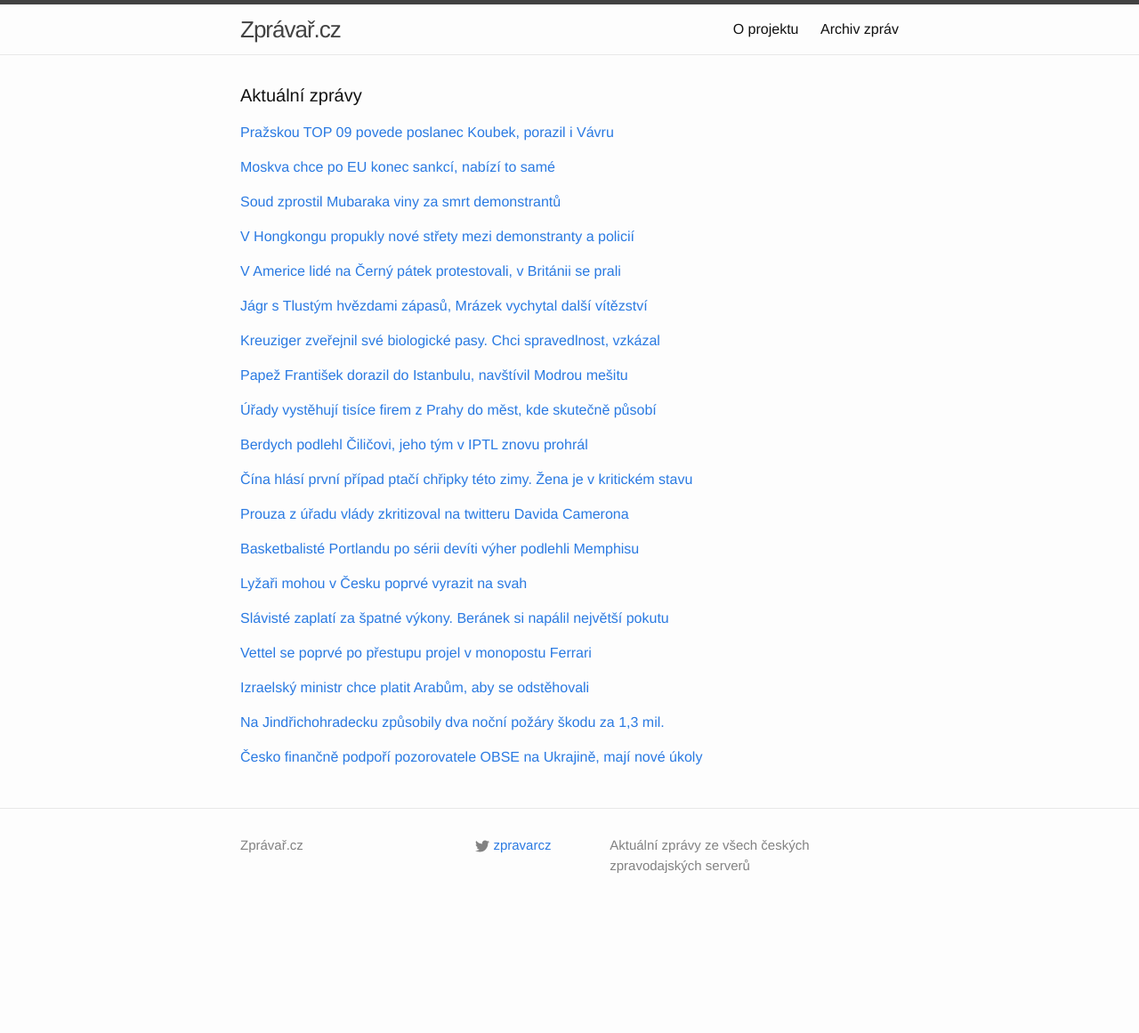
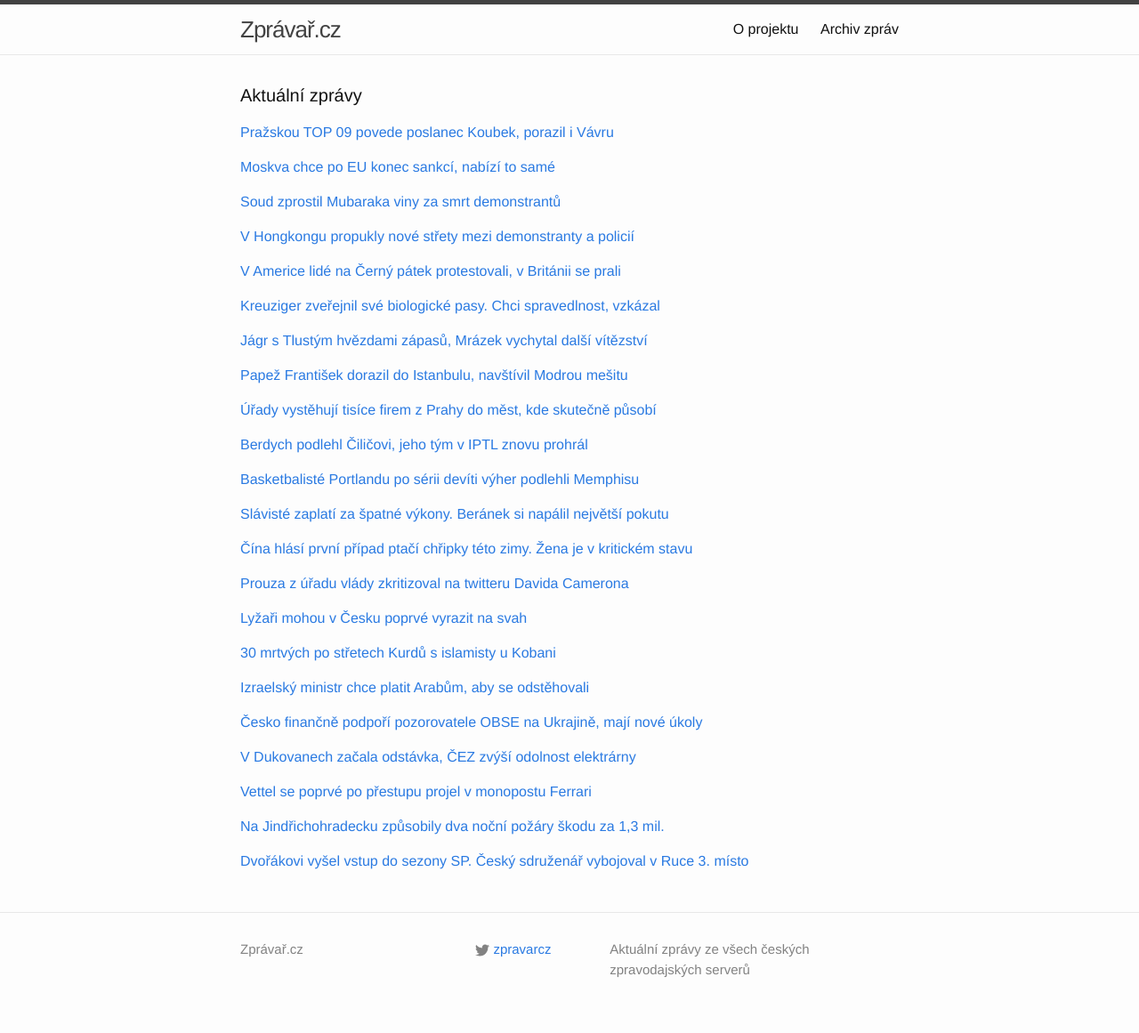
Before and after one commit to adliska/zpravar, a Jekyll site: the page built from index.html, in a window 1280 px wide. Shown: the whole page at 89% size. Built offline with Jekyll 4.4.1, drawn with Linux system fonts in a browser that asks for light colours; before the commit the page ends 1044 px from its top, so only the background shows below that; some of the changed lines change nothing that is shown.

Commit message:
zpravar news update

```diff
--- a/index.html
+++ b/index.html
@@ -81,8 +81,18 @@ layout: default
 <li><a href=http://www.tyden.cz/rubriky/zahranici/amerika/ferguson-demonstranti-zablokovali-nakupni-strediska_325685.html>Ferguson: demonstranti zablokovali nákupní střediska - www.tyden.cz</a></li>
 <li><a href=http://www.ceskenoviny.cz/zpravy/zpravy/fergusonsti-demonstranti-zablokovali-nakupni-stredisko/1152818>Fergusonští demonstranti zablokovali nákupní středisko - www.ceskenoviny.cz</a></li>
 </ul>
-</div><p><a href="javascript:;" onclick="toggle_visibility('zpravy5')">Jágr s Tlustým hvězdami zápasů, Mrázek vychytal další vítězství</a></p>
+</div><p><a href="javascript:;" onclick="toggle_visibility('zpravy5')">Kreuziger zveřejnil své biologické pasy. Chci spravedlnost, vzkázal </a></p>
 <div id="zpravy5" style="display:none">
+<ul>
+<li><a href=http://sport.lidovky.cz/roman-kreuziger-zverejnil-biologicke-pasy-internet-fyy-/ostatni-sporty.aspx?c=A141129_122741_ln-sport-ostatni_lso>Kreuziger zveřejnil své biologické pasy. Chci spravedlnost, vzkázal  - sport.lidovky.cz</a></li>
+<li><a href=http://www.tyden.cz/rubriky/sport/ostatni-sporty/cyklista-kreuziger-chce-ocistit-sve-jmeno-zverejnil-biologicky-pas_325699.html>Cyklista Kreuziger chce očistit své jméno, zveřejnil biologický pas - www.tyden.cz</a></li>
+<li><a href=http://www.denik.cz/ostatni_sport/kreuziger-jedna-odtajnil-udaje-ze-sveho-biologickeho-pasu-20141129.html>Kreuziger odtajnil údaje z biologického pasu: Pravidla se nesmí měnit během hry - www.denik.cz</a></li>
+<li><a href=http://sport.aktualne.cz/kreuziger-dal-na-internet-udaje-ze-sveho-biologickeho-pasu/r~2e4a1f0677af11e49bec0025900fea04/>Kreuziger dal na internet údaje ze svého biologického pasu - sport.aktualne.cz</a></li>
+<li><a href=http://www.sportovninoviny.cz/zpravy/kreuziger-dal-na-internet-udaje-ze-sveho-biologickeho-pasu/1152877>Kreuziger dal na internet údaje ze svého biologického pasu - www.sportovninoviny.cz</a></li>
+<li><a href=http://sport.idnes.cz/kreuziger-zverejnil-dokumenty-d3c-/cyklistika.aspx?c=A141128_230028_cyklistika_tm2>Kreuziger zveřejnil své biologické pasy i další dosud utajené dokumenty - sport.idnes.cz</a></li>
+</ul>
+</div><p><a href="javascript:;" onclick="toggle_visibility('zpravy6')">Jágr s Tlustým hvězdami zápasů, Mrázek vychytal další vítězství</a></p>
+<div id="zpravy6" style="display:none">
 <ul>
 <li><a href=http://www.tyden.cz/rubriky/sport/hokej/nhl/jagr-s-tlustym-hvezdami-zapasu-mrazek-vychytal-dalsi-vitezstvi_325679.html>Jágr s Tlustým hvězdami zápasů, Mrázek vychytal další vítězství - www.tyden.cz</a></li>
 <li><a href=http://hokej.idnes.cz/jagr-a-tlusty-patrili-ke-hvezdam-zapasu-fcm-/nhl.aspx?c=A141128_215304_nhl_Mkr>Jágr a Tlustý patřili ke hvězdám zápasu, Hemský dal první gól - hokej.idnes.cz</a></li>
@@ -90,16 +100,6 @@ layout: default
 <li><a href=http://www.denik.cz/hokej/jagr-a-tlusty-patrili-ke-hvezdam-zapasu-hemsky-dal-prvni-gol-20141129.html>Jágr a Tlustý patřili ke hvězdám zápasu, Hemský dal první gól - www.denik.cz</a></li>
 <li><a href=http://www.sportovninoviny.cz/zpravy/jagr-a-tlusty-patrili-ke-hvezdam-zapasu-hemsky-dal-prvni-gol/1152836>Jágr a Tlustý patřili ke hvězdám zápasu, Hemský dal první gól - www.sportovninoviny.cz</a></li>
 <li><a href=http://sport.aktualne.cz/gol-a-nahravka-jagra-nestacily-vyhru-slavil-golman-mrazek/r~400cb212778c11e49b26002590604f2e/>Gól a nahrávka Jágra nestačily, výhru slavil gólman Mrázek - sport.aktualne.cz</a></li>
-</ul>
-</div><p><a href="javascript:;" onclick="toggle_visibility('zpravy6')">Kreuziger zveřejnil své biologické pasy. Chci spravedlnost, vzkázal </a></p>
-<div id="zpravy6" style="display:none">
-<ul>
-<li><a href=http://sport.lidovky.cz/roman-kreuziger-zverejnil-biologicke-pasy-internet-fyy-/ostatni-sporty.aspx?c=A141129_122741_ln-sport-ostatni_lso>Kreuziger zveřejnil své biologické pasy. Chci spravedlnost, vzkázal  - sport.lidovky.cz</a></li>
-<li><a href=http://www.tyden.cz/rubriky/sport/ostatni-sporty/cyklista-kreuziger-chce-ocistit-sve-jmeno-zverejnil-biologicky-pas_325699.html>Cyklista Kreuziger chce očistit své jméno, zveřejnil biologický pas - www.tyden.cz</a></li>
-<li><a href=http://www.denik.cz/ostatni_sport/kreuziger-jedna-odtajnil-udaje-ze-sveho-biologickeho-pasu-20141129.html>Kreuziger odtajnil údaje z biologického pasu: Pravidla se nesmí měnit během hry - www.denik.cz</a></li>
-<li><a href=http://sport.aktualne.cz/kreuziger-dal-na-internet-udaje-ze-sveho-biologickeho-pasu/r~2e4a1f0677af11e49bec0025900fea04/>Kreuziger dal na internet údaje ze svého biologického pasu - sport.aktualne.cz</a></li>
-<li><a href=http://www.sportovninoviny.cz/zpravy/kreuziger-dal-na-internet-udaje-ze-sveho-biologickeho-pasu/1152877>Kreuziger dal na internet údaje ze svého biologického pasu - www.sportovninoviny.cz</a></li>
-<li><a href=http://sport.idnes.cz/kreuziger-zverejnil-dokumenty-d3c-/cyklistika.aspx?c=A141128_230028_cyklistika_tm2>Kreuziger zveřejnil své biologické pasy i další dosud utajené dokumenty - sport.idnes.cz</a></li>
 </ul>
 </div><p><a href="javascript:;" onclick="toggle_visibility('zpravy7')">Papež František dorazil do Istanbulu, navštívil Modrou mešitu </a></p>
 <div id="zpravy7" style="display:none">
@@ -128,52 +128,53 @@ layout: default
 <li><a href=http://sport.idnes.cz/international-premier-tennis-league-berdych-cilic-fs8-/tenis.aspx?c=A141129_141730_tenis_tof>Berdych nestačil na Čiliče, jeho tým tak v IPTL padl i podruhé - sport.idnes.cz</a></li>
 <li><a href=http://www.sportovninoviny.cz/zpravy/berdych-podlehl-cilicovi-jeho-tym-v-iptl-znovu-prohral/1152915>Berdych podlehl Čiličovi, jeho tým v IPTL znovu prohrál - www.sportovninoviny.cz</a></li>
 </ul>
-</div><p><a href="javascript:;" onclick="toggle_visibility('zpravy10')">Čína hlásí první případ ptačí chřipky této zimy. Žena je v kritickém stavu </a></p>
+</div><p><a href="javascript:;" onclick="toggle_visibility('zpravy10')">Basketbalisté Portlandu po sérii devíti výher podlehli Memphisu</a></p>
 <div id="zpravy10" style="display:none">
+<ul>
+<li><a href=http://sport.idnes.cz/vysledky-nba-c9b-/basket.aspx?c=A141129_094617_sport-basket_ot>Basketbalisté Portlandu po sérii devíti výher podlehli Memphisu - sport.idnes.cz</a></li>
+<li><a href=http://www.sportovninoviny.cz/zpravy/basketbaliste-portlandu-po-serii-deviti-vyher-podlehli-memphisu/1152862>Basketbalisté Portlandu po sérii devíti výher podlehli Memphisu - www.sportovninoviny.cz</a></li>
+<li><a href=http://www.denik.cz/ostatni_sport/uchvatna-serie-portlandu-je-u-konce-po-deviti-vyhrach-padl-s-memphisem-20141129.html>Úchvatná série Portlandu je u konce, po devíti výhrách padl s Memphisem - www.denik.cz</a></li>
+<li><a href=http://sport.aktualne.cz/memphis-v-nba-prerusil-viteznou-jizdu-portlandu/r~0bccdef277a311e4b5c5002590604f2e/>Memphis v NBA přerušil vítěznou jízdu Portlandu - sport.aktualne.cz</a></li>
+</ul>
+</div><p><a href="javascript:;" onclick="toggle_visibility('zpravy11')">Slávisté zaplatí za špatné výkony. Beránek si napálil největší pokutu</a></p>
+<div id="zpravy11" style="display:none">
+<ul>
+<li><a href=http://www.tyden.cz/rubriky/sport/fotbal/fotbalova-liga/slaviste-zaplati-za-spatne-vykony-beranek-si-napalil-nejvetsi-pokutu_325711.html>Slávisté zaplatí za špatné výkony. Beránek si napálil největší pokutu - www.tyden.cz</a></li>
+<li><a href=http://sport.aktualne.cz/beranek-neni-se-slavii-spokojen-dal-sobe-i-hracum-pokutu/r~b9ec490277c411e4833a0025900fea04/>Beránek není se Slavii spokojen. Dal sobě i hráčům pokutu - sport.aktualne.cz</a></li>
+<li><a href=http://www.denik.cz/fotbal/ve-slavii-po-mizernem-podzimu-padaji-pokuty-nejvyssi-si-dal-kouc-beranek-2014112.html>Ve Slavii po bídném podzimu padají pokuty. Nejvyšší si dal kouč Beránek - www.denik.cz</a></li>
+<li><a href=http://www.sportovninoviny.cz/zpravy/beranek-neni-spokojen-s-podzimem-slavie-dal-si-nejvyssi-pokutu/1152905>Beránek není spokojen s podzimem Slavie, dal si nejvyšší pokutu - www.sportovninoviny.cz</a></li>
+</ul>
+</div><p><a href="javascript:;" onclick="toggle_visibility('zpravy12')">Čína hlásí první případ ptačí chřipky této zimy. Žena je v kritickém stavu </a></p>
+<div id="zpravy12" style="display:none">
 <ul>
 <li><a href=http://www.lidovky.cz/cina-hlasi-prvni-pripad-ptaci-chripky-teto-zimy-zena-je-v-kritickem-stavu-1qh-/zpravy-svet.aspx?c=A141129_073200_ln_zahranici_hm>Čína hlásí první případ ptačí chřipky této zimy. Žena je v kritickém stavu  - www.lidovky.cz</a></li>
 <li><a href=http://www.ceskenoviny.cz/zpravy/zpravy/cina-hlasi-prvni-pripad-chripky-h7n9-teto-zimni-sezony/1152829>Čína hlásí první případ chřipky H7N9 této zimní sezóny - www.ceskenoviny.cz</a></li>
 <li><a href=http://zpravy.idnes.cz/cina-hlasi-prvni-pripad-chripky-h7n9-teto-zimni-sezony-pfn-/zahranicni.aspx?c=A141129_065623_zahranicni_zt>Čína hlásí první případ ptačí chřipky této zimy. Nakazila se mladá žena - zpravy.idnes.cz</a></li>
 <li><a href=http://echo24.cz/a/wsw4a>Čína hlásí první případ chřipky H7N9 této zimní sezóny - echo24.cz</a></li>
 </ul>
-</div><p><a href="javascript:;" onclick="toggle_visibility('zpravy11')">Prouza z úřadu vlády zkritizoval na twitteru Davida Camerona</a></p>
-<div id="zpravy11" style="display:none">
+</div><p><a href="javascript:;" onclick="toggle_visibility('zpravy13')">Prouza z úřadu vlády zkritizoval na twitteru Davida Camerona</a></p>
+<div id="zpravy13" style="display:none">
 <ul>
 <li><a href=http://zpravy.aktualne.cz/domaci/prouza-z-uradu-vlady-zkritizoval-na-twitteru-davida-camerona/r~3d868de277c311e48477002590604f2e/>Prouza z úřadu vlády zkritizoval na twitteru Davida Camerona - zpravy.aktualne.cz</a></li>
 <li><a href=http://echo24.cz/a/wXKRx>Žádné dávky pro letce RAF? Pan Evropa se pustil do Camerona - echo24.cz</a></li>
 <li><a href=http://www.tyden.cz/rubriky/domaci/prouza-kritizoval-cameronuv-imigracni-plan-argumentoval-letci_325690.html>Prouza kritizoval Cameronův imigrační plán, argumentoval letci - www.tyden.cz</a></li>
 <li><a href=http://zpravy.idnes.cz/tomas-prouza-navrh-camerona-socialni-davky-britanie-f9j-/zahranicni.aspx?c=A141129_102120_zahranicni_zt>Český úředník šije do Camerona. Jako argument vytáhl letce z války - zpravy.idnes.cz</a></li>
 </ul>
-</div><p><a href="javascript:;" onclick="toggle_visibility('zpravy12')">Basketbalisté Portlandu po sérii devíti výher podlehli Memphisu</a></p>
-<div id="zpravy12" style="display:none">
-<ul>
-<li><a href=http://sport.idnes.cz/vysledky-nba-c9b-/basket.aspx?c=A141129_094617_sport-basket_ot>Basketbalisté Portlandu po sérii devíti výher podlehli Memphisu - sport.idnes.cz</a></li>
-<li><a href=http://www.sportovninoviny.cz/zpravy/basketbaliste-portlandu-po-serii-deviti-vyher-podlehli-memphisu/1152862>Basketbalisté Portlandu po sérii devíti výher podlehli Memphisu - www.sportovninoviny.cz</a></li>
-<li><a href=http://www.denik.cz/ostatni_sport/uchvatna-serie-portlandu-je-u-konce-po-deviti-vyhrach-padl-s-memphisem-20141129.html>Úchvatná série Portlandu je u konce, po devíti výhrách padl s Memphisem - www.denik.cz</a></li>
-<li><a href=http://sport.aktualne.cz/memphis-v-nba-prerusil-viteznou-jizdu-portlandu/r~0bccdef277a311e4b5c5002590604f2e/>Memphis v NBA přerušil vítěznou jízdu Portlandu - sport.aktualne.cz</a></li>
-</ul>
-</div><p><a href="javascript:;" onclick="toggle_visibility('zpravy13')">Lyžaři mohou v Česku poprvé vyrazit na svah</a></p>
-<div id="zpravy13" style="display:none">
+</div><p><a href="javascript:;" onclick="toggle_visibility('zpravy14')">Lyžaři mohou v Česku poprvé vyrazit na svah</a></p>
+<div id="zpravy14" style="display:none">
 <ul>
 <li><a href=http://www.novinky.cz/cestovani/354885-lyzari-mohou-v-cesku-poprve-vyrazit-na-svah.html>Lyžaři mohou v Česku poprvé vyrazit na svah - www.novinky.cz</a></li>
 <li><a href=http://www.novinky.cz/cestovani/354885-cesti-lyzari-mohou-letos-poprve-vyrazit-na-svah.html>Čeští lyžaři mohou letos poprvé vyrazit na svah - www.novinky.cz</a></li>
 <li><a href=http://www.novinky.cz/cestovani/354885-na-cerne-hore-se-bude-v-nedeli-lyzovat.html>Na Černé hoře se bude v neděli lyžovat - www.novinky.cz</a></li>
 <li><a href=http://www.novinky.cz/cestovani/354885-v-nedeli-odstartuje-lyzarska-sezona-v-cesku.html>V neděli odstartuje lyžařská sezóna v Česku - www.novinky.cz</a></li>
 </ul>
-</div><p><a href="javascript:;" onclick="toggle_visibility('zpravy14')">Slávisté zaplatí za špatné výkony. Beránek si napálil největší pokutu</a></p>
-<div id="zpravy14" style="display:none">
-<ul>
-<li><a href=http://www.tyden.cz/rubriky/sport/fotbal/fotbalova-liga/slaviste-zaplati-za-spatne-vykony-beranek-si-napalil-nejvetsi-pokutu_325711.html>Slávisté zaplatí za špatné výkony. Beránek si napálil největší pokutu - www.tyden.cz</a></li>
-<li><a href=http://sport.aktualne.cz/beranek-neni-se-slavii-spokojen-dal-sobe-i-hracum-pokutu/r~b9ec490277c411e4833a0025900fea04/>Beránek není se Slavii spokojen. Dal sobě i hráčům pokutu - sport.aktualne.cz</a></li>
-<li><a href=http://www.denik.cz/fotbal/ve-slavii-po-mizernem-podzimu-padaji-pokuty-nejvyssi-si-dal-kouc-beranek-2014112.html>Ve Slavii po bídném podzimu padají pokuty. Nejvyšší si dal kouč Beránek - www.denik.cz</a></li>
-<li><a href=http://www.sportovninoviny.cz/zpravy/beranek-neni-spokojen-s-podzimem-slavie-dal-si-nejvyssi-pokutu/1152905>Beránek není spokojen s podzimem Slavie, dal si nejvyšší pokutu - www.sportovninoviny.cz</a></li>
-</ul>
-</div><p><a href="javascript:;" onclick="toggle_visibility('zpravy15')">Vettel se poprvé po přestupu projel v monopostu Ferrari</a></p>
+</div><p><a href="javascript:;" onclick="toggle_visibility('zpravy15')">30 mrtvých po střetech Kurdů s islamisty u Kobani</a></p>
 <div id="zpravy15" style="display:none">
 <ul>
-<li><a href=http://sport.aktualne.cz/vettel-se-poprve-po-prestupu-projel-v-monopostu-ferrari/r~b372d17277ce11e4840b002590604f2e/>Vettel se poprvé po přestupu projel v monopostu Ferrari - sport.aktualne.cz</a></li>
-<li><a href=http://www.denik.cz/motorismus/vettel-se-poprve-projel-v-monopostu-ferrari-novy-vuz-ma-zatim-zakazany-20141129.html>Vettel se poprvé projel v monopostu Ferrari, nový vůz má zatím zakázaný - www.denik.cz</a></li>
-<li><a href=http://www.sportovninoviny.cz/zpravy/vettel-se-poprve-po-prestupu-projel-v-monopostu-ferrari/1152906>Vettel se poprvé po přestupu projel v monopostu Ferrari - www.sportovninoviny.cz</a></li>
+<li><a href=http://www.ceskatelevize.cz/ct24/svet/293948-30-mrtvych-po-stretech-kurdu-s-islamisty-u-kobani/>30 mrtvých po střetech Kurdů s islamisty u Kobani - www.ceskatelevize.cz</a></li>
+<li><a href=http://www.novinky.cz/zahranicni/354929-v-bojich-o-kobani-padlo-21-radikalu-islamskeho-statu-a-9-kurdskych-obrancu.html>V bojích o Kobani padlo 21 radikálů Islámského státu a 9 kurdských obránců - www.novinky.cz</a></li>
+<li><a href=http://zpravy.aktualne.cz/zahranici/srazka-islamskeho-statu-s-kurdy-u-kobani-ma-tricet-obeti/r~5a3ff7b877d011e4aff10025900fea04/>Srážka Islámského státu s Kurdy u Kobani má třicet obětí - zpravy.aktualne.cz</a></li>
+<li><a href=http://www.ceskenoviny.cz/zpravy/zpravy/srazky-mezi-radikaly-z-is-a-kurdy-u-kobani-maji-30-mrtvych/1152926>Srážky mezi radikály z IS a Kurdy u Kobani mají 30 mrtvých - www.ceskenoviny.cz</a></li>
 </ul>
 </div><p><a href="javascript:;" onclick="toggle_visibility('zpravy16')">Izraelský ministr chce platit Arabům, aby se odstěhovali</a></p>
 <div id="zpravy16" style="display:none">
@@ -182,18 +183,39 @@ layout: default
 <li><a href=http://zpravy.idnes.cz/sef-izraelske-diplomacie-chce-nabidnout-arabum-penize-za-emigraci-pyy-/zahranicni.aspx?c=A141129_072512_zahranicni_zt>Izraelský šéf diplomacie má „mírový plán“: Zaplatit Arabům za emigraci - zpravy.idnes.cz</a></li>
 <li><a href=http://www.novinky.cz/zahranicni/blizky-a-stredni-vychod/354909-sef-izraelske-diplomacie-chce-dat-arabum-penize-za-emigraci.html>Šéf izraelské diplomacie chce dát Arabům peníze za emigraci - www.novinky.cz</a></li>
 </ul>
-</div><p><a href="javascript:;" onclick="toggle_visibility('zpravy17')">Na Jindřichohradecku způsobily dva noční požáry škodu za 1,3 mil.</a></p>
+</div><p><a href="javascript:;" onclick="toggle_visibility('zpravy17')">Česko finančně podpoří pozorovatele OBSE na Ukrajině, mají nové úkoly</a></p>
 <div id="zpravy17" style="display:none">
+<ul>
+<li><a href=http://zpravy.e15.cz/domaci/politika/cesko-financne-podpori-pozorovatele-obse-na-ukrajine-maji-nove-ukoly-1141080>Česko finančně podpoří pozorovatele OBSE na Ukrajině, mají nové úkoly - zpravy.e15.cz</a></li>
+<li><a href=http://www.denik.cz/z_domova/cesko-planuje-podporit-misi-obse-na-ukrajine-daruje-3-miliony-korun-20141129.html>Česko plánuje podpořit misi OBSE na Ukrajině, daruje 3 miliony korun - www.denik.cz</a></li>
+<li><a href=http://www.ceskenoviny.cz/zpravy/zpravy/cesko-chce-dat-temer-tri-miliony-kc-misi-obse-na-ukrajine/1152869>Česko chce dát téměř tři miliony Kč misi OBSE na Ukrajině - www.ceskenoviny.cz</a></li>
+</ul>
+</div><p><a href="javascript:;" onclick="toggle_visibility('zpravy18')">V Dukovanech začala odstávka, ČEZ zvýší odolnost elektrárny</a></p>
+<div id="zpravy18" style="display:none">
+<ul>
+<li><a href=http://zpravy.e15.cz/byznys/prumysl-a-energetika/v-dukovanech-zacala-odstavka-cez-zvysi-odolnost-elektrarny-1141098>V Dukovanech začala odstávka, ČEZ zvýší odolnost elektrárny - zpravy.e15.cz</a></li>
+<li><a href=http://zpravy.aktualne.cz/regiony/vysocina/v-dukovanech-znovu-odstavi-ctvrty-blok-kvuli-vymene-paliva/r~fc73dfb277c711e48477002590604f2e/>V Dukovanech znovu odstaví čtvrtý blok kvůli výměně paliva - zpravy.aktualne.cz</a></li>
+<li><a href=http://www.financninoviny.cz/zpravodajstvi/zpravy/v-dukovanech-zacala-odstavka-ctvrteho-bloku-potrva-32-dnu/1152908>V Dukovanech začala odstávka čtvrtého bloku, potrvá 32 dnů - www.financninoviny.cz</a></li>
+</ul>
+</div><p><a href="javascript:;" onclick="toggle_visibility('zpravy19')">Vettel se poprvé po přestupu projel v monopostu Ferrari</a></p>
+<div id="zpravy19" style="display:none">
+<ul>
+<li><a href=http://sport.aktualne.cz/vettel-se-poprve-po-prestupu-projel-v-monopostu-ferrari/r~b372d17277ce11e4840b002590604f2e/>Vettel se poprvé po přestupu projel v monopostu Ferrari - sport.aktualne.cz</a></li>
+<li><a href=http://www.denik.cz/motorismus/vettel-se-poprve-projel-v-monopostu-ferrari-novy-vuz-ma-zatim-zakazany-20141129.html>Vettel se poprvé projel v monopostu Ferrari, nový vůz má zatím zakázaný - www.denik.cz</a></li>
+<li><a href=http://www.sportovninoviny.cz/zpravy/vettel-se-poprve-po-prestupu-projel-v-monopostu-ferrari/1152906>Vettel se poprvé po přestupu projel v monopostu Ferrari - www.sportovninoviny.cz</a></li>
+</ul>
+</div><p><a href="javascript:;" onclick="toggle_visibility('zpravy20')">Na Jindřichohradecku způsobily dva noční požáry škodu za 1,3 mil.</a></p>
+<div id="zpravy20" style="display:none">
 <ul>
 <li><a href=http://www.ceskenoviny.cz/zpravy/zpravy/na-jindrichohradecku-zpusobily-dva-nocni-pozary-skodu-za-1-3-mil-/1152895>Na Jindřichohradecku způsobily dva noční požáry škodu za 1,3 mil. - www.ceskenoviny.cz</a></li>
 <li><a href=http://budejovice.idnes.cz/pozary-na-jindrichohradecku-hasici-zasahovali-fqs-/budejovice-zpravy.aspx?c=A141129_105719_budejovice-zpravy_kol>Dva požáry zničily přístřešek dětského tábora a podkroví rekreační chaty - budejovice.idnes.cz</a></li>
 <li><a href=http://www.ceskenoviny.cz/zpravy/zpravy/pri-pozaru-domu-v-jemnici-zemrela-sestapadesatileta-zena/1152880>Při požáru domu v Jemnici zemřela šestapadesátiletá žena - www.ceskenoviny.cz</a></li>
 </ul>
-</div><p><a href="javascript:;" onclick="toggle_visibility('zpravy18')">Česko finančně podpoří pozorovatele OBSE na Ukrajině, mají nové úkoly</a></p>
-<div id="zpravy18" style="display:none">
+</div><p><a href="javascript:;" onclick="toggle_visibility('zpravy21')">Dvořákovi vyšel vstup do sezony SP. Český sdruženář vybojoval v Ruce 3. místo</a></p>
+<div id="zpravy21" style="display:none">
 <ul>
-<li><a href=http://zpravy.e15.cz/domaci/politika/cesko-financne-podpori-pozorovatele-obse-na-ukrajine-maji-nove-ukoly-1141080>Česko finančně podpoří pozorovatele OBSE na Ukrajině, mají nové úkoly - zpravy.e15.cz</a></li>
-<li><a href=http://www.denik.cz/z_domova/cesko-planuje-podporit-misi-obse-na-ukrajine-daruje-3-miliony-korun-20141129.html>Česko plánuje podpořit misi OBSE na Ukrajině, daruje 3 miliony korun - www.denik.cz</a></li>
-<li><a href=http://www.ceskenoviny.cz/zpravy/zpravy/cesko-chce-dat-temer-tri-miliony-kc-misi-obse-na-ukrajine/1152869>Česko chce dát téměř tři miliony Kč misi OBSE na Ukrajině - www.ceskenoviny.cz</a></li>
+<li><a href=http://www.rozhlas.cz/_zprava/dvorakovi-vysel-vstup-do-sezony-sp-cesky-sdruzenar-vybojoval-v-ruce-3-misto--1426342>Dvořákovi vyšel vstup do sezony SP. Český sdruženář vybojoval v Ruce 3. místo - www.rozhlas.cz</a></li>
+<li><a href=http://sport.aktualne.cz/sdruzenar-miroslav-dvorak-vybojoval-ve-sp-v-ruce-treti-misto/r~662d788c77d211e4bdad0025900fea04/>Sdruženář Miroslav Dvořák vybojoval ve SP v Ruce třetí místo - sport.aktualne.cz</a></li>
+<li><a href=http://www.tyden.cz/rubriky/sport/zimni-sporty/sdruzenar-dvorak-neudrzel-vedeni-v-cili-ztratil-naskok-a-skoncil-treti_325702.html>Sdruženář Dvořák neudržel vedení, v cíli ztratil náskok a skončil třetí - www.tyden.cz</a></li>
 </ul>
 </div></div>
```
